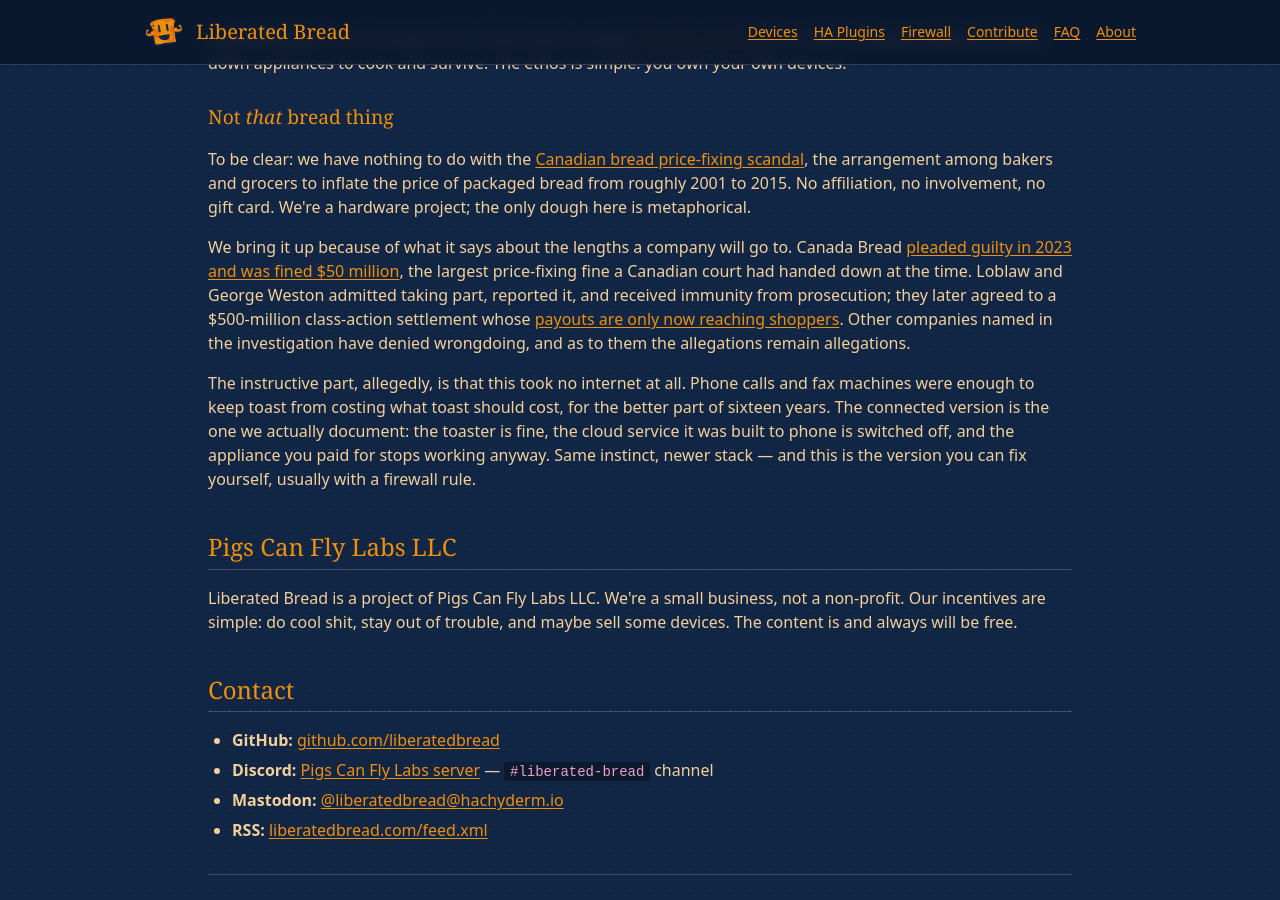
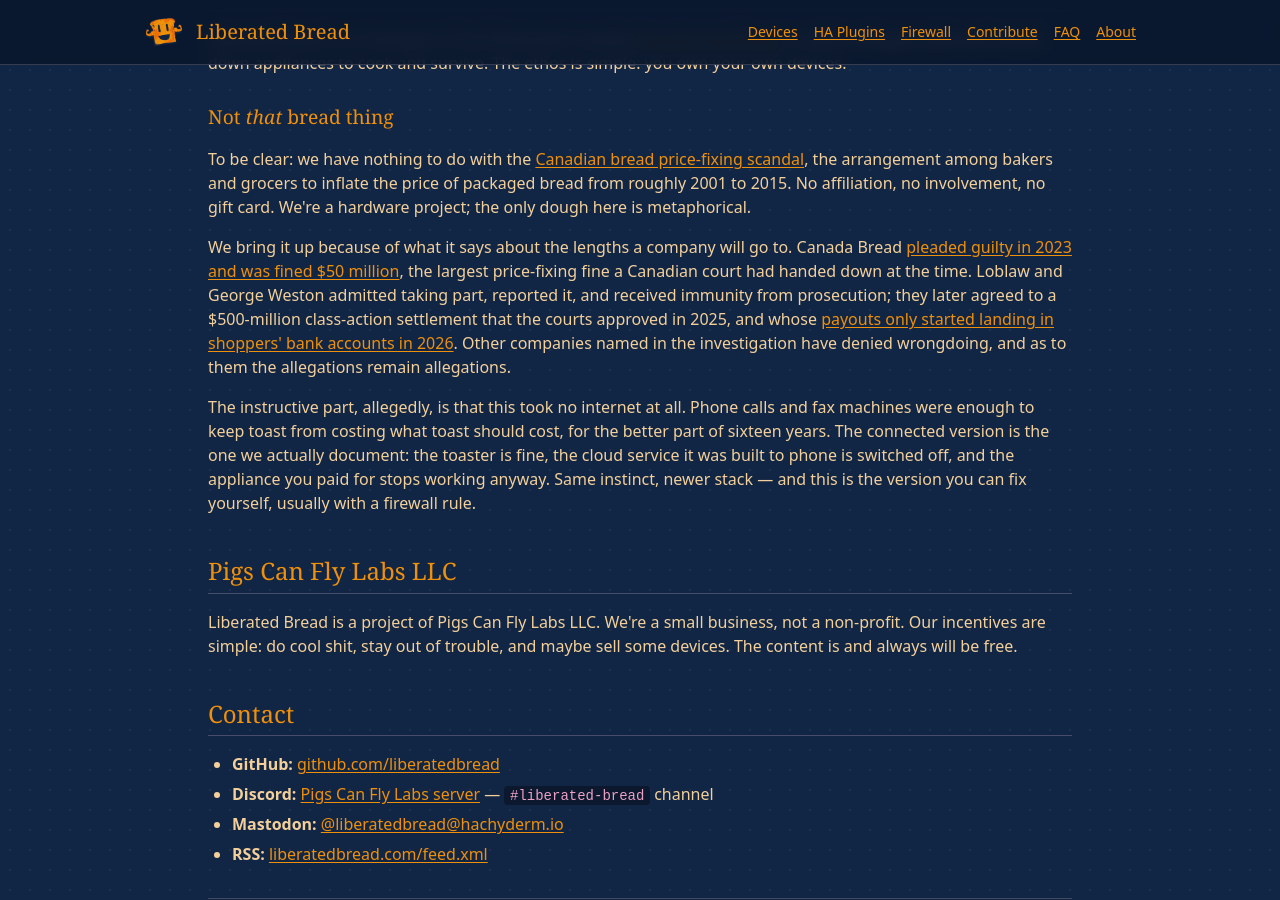
Before and after one commit to liberatedbread/liberatedbread-web-static, a Jekyll site: the page built from about.md, in a window 1280 px wide and 900 px high, scrolled down 580 px. Built offline with Jekyll 4.4.1, drawn with Linux system fonts in a browser that asks for light colours.

Commit message:
Cite the payouts story for the payouts claim, not the claims-process one
The CBC piece behind "payouts are only now reaching shoppers" is from
September 2025 and covers the claims window opening, not money moving —
a review bot caught the mismatch. Points that sentence at the Global News
report from May 2026 on payouts landing in accounts, and notes the 2025
court approval so the sequence (settlement, approval, claims, payouts)
reads in order.

Co-Authored-By: Claude Opus 5 <noreply@anthropic.com>
Claude-Session: https://claude.ai/code/session_011KvJc15RWqyBV8J2hMFGPr

```diff
--- a/about.md
+++ b/about.md
@@ -25,7 +25,7 @@ When a company shuts down its cloud servers, "smart" devices often become paperw
 
 To be clear: we have nothing to do with the [Canadian bread price-fixing scandal](https://en.wikipedia.org/wiki/Bread_price-fixing_in_Canada), the arrangement among bakers and grocers to inflate the price of packaged bread from roughly 2001 to 2015. No affiliation, no involvement, no gift card. We're a hardware project; the only dough here is metaphorical.
 
-We bring it up because of what it says about the lengths a company will go to. Canada Bread [pleaded guilty in 2023 and was fined $50 million](https://www.ppsc-sppc.gc.ca/eng/nws-nvs/2023/21_06_23.html), the largest price-fixing fine a Canadian court had handed down at the time. Loblaw and George Weston admitted taking part, reported it, and received immunity from prosecution; they later agreed to a $500-million class-action settlement whose [payouts are only now reaching shoppers](https://www.cbc.ca/news/canada/bread-fixing-website-1.7631445). Other companies named in the investigation have denied wrongdoing, and as to them the allegations remain allegations.
+We bring it up because of what it says about the lengths a company will go to. Canada Bread [pleaded guilty in 2023 and was fined $50 million](https://www.ppsc-sppc.gc.ca/eng/nws-nvs/2023/21_06_23.html), the largest price-fixing fine a Canadian court had handed down at the time. Loblaw and George Weston admitted taking part, reported it, and received immunity from prosecution; they later agreed to a $500-million class-action settlement that the courts approved in 2025, and whose [payouts only started landing in shoppers' bank accounts in 2026](https://globalnews.ca/news/11851421/bread-price-fixing-settlement-loblaw/). Other companies named in the investigation have denied wrongdoing, and as to them the allegations remain allegations.
 
 The instructive part, allegedly, is that this took no internet at all. Phone calls and fax machines were enough to keep toast from costing what toast should cost, for the better part of sixteen years. The connected version is the one we actually document: the toaster is fine, the cloud service it was built to phone is switched off, and the appliance you paid for stops working anyway. Same instinct, newer stack — and this is the version you can fix yourself, usually with a firewall rule.
 
```
